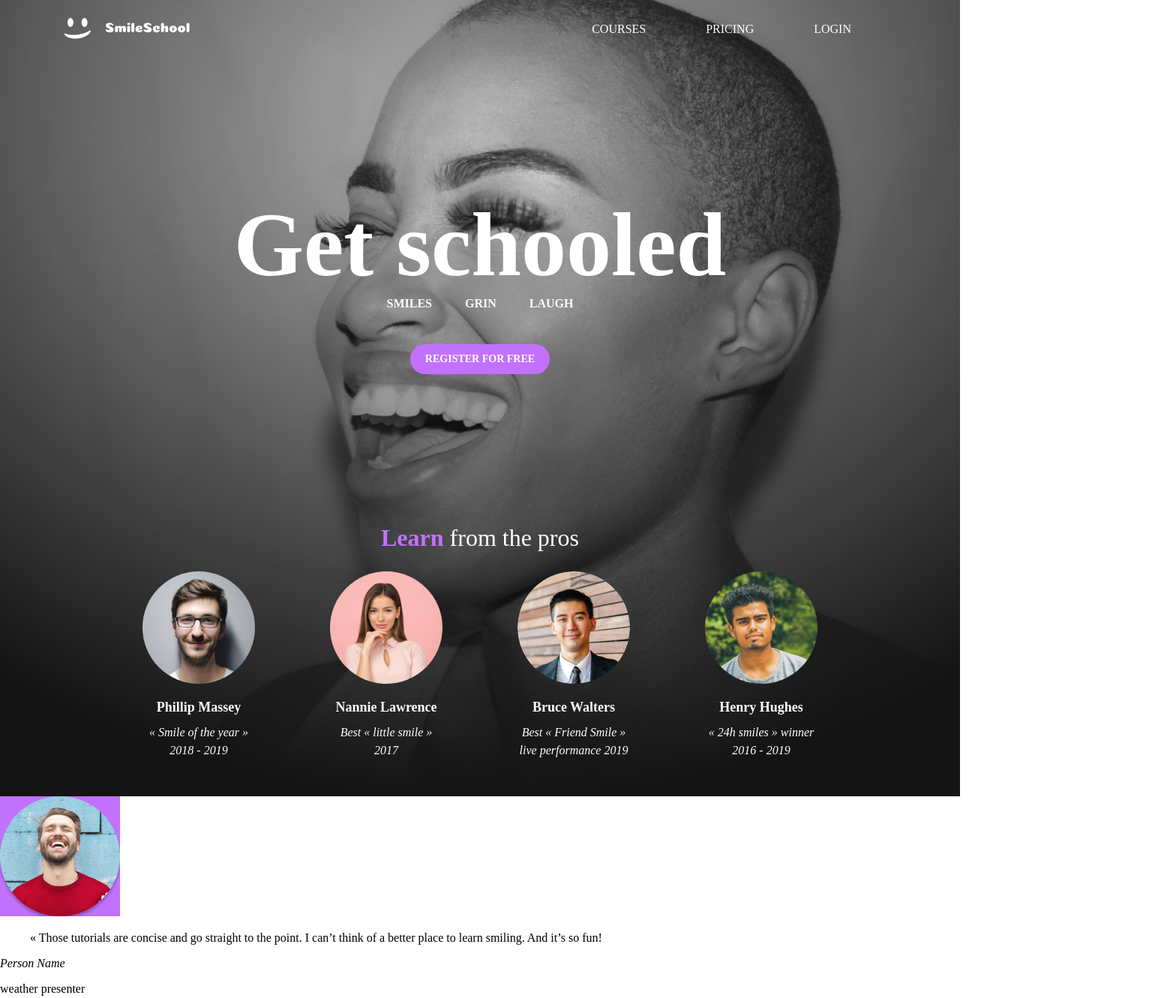
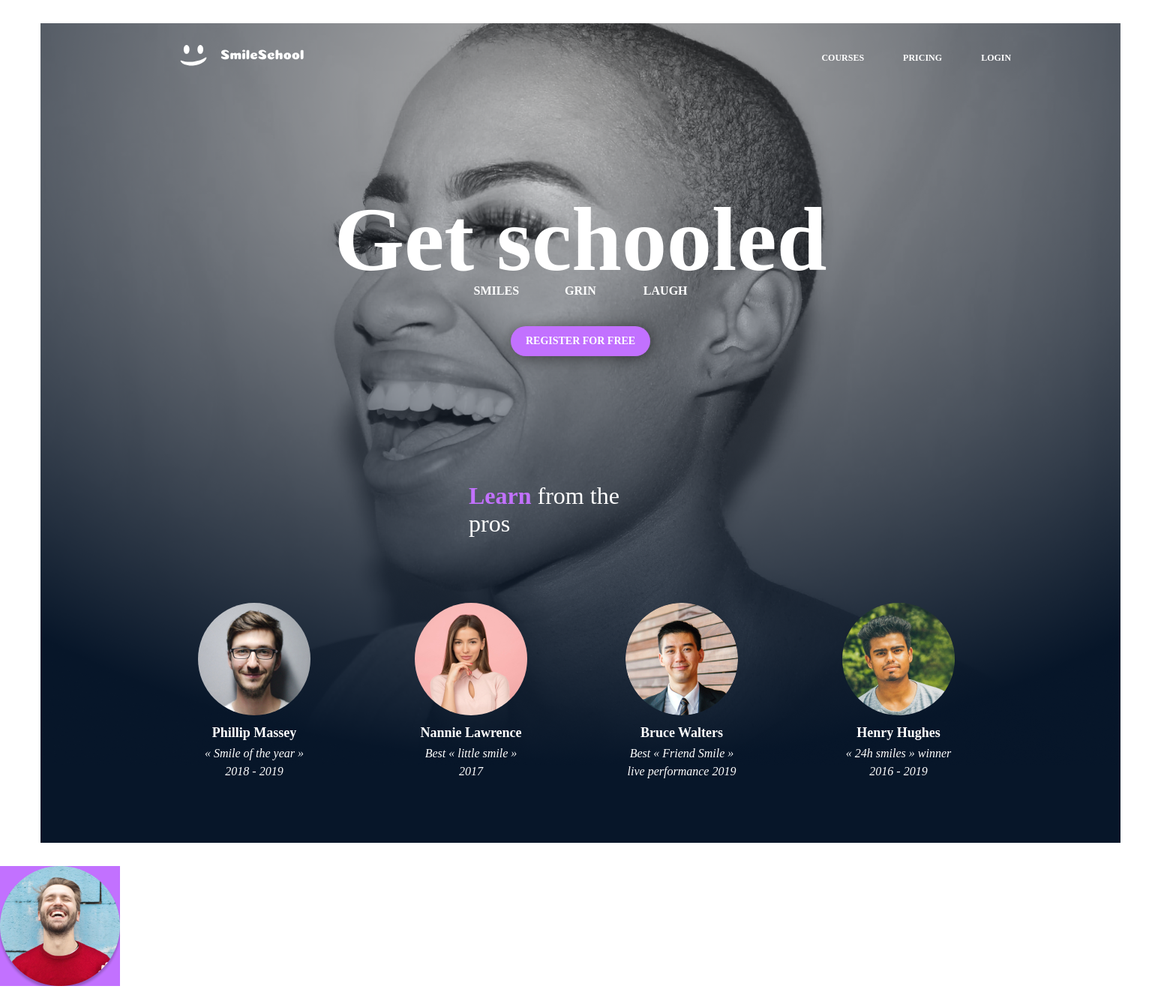
Before and after one commit to LeeWest89/atlas-web-development, a plain HTML site: page css_advanced/index.html in a window 1280 px wide. Shown: the top 1331 px of the page at 75% size, 1548 px wide, since content can reach past the window. Drawn offline with Linux system fonts and the light colour scheme.

Commit message:
I think this is as closes as i can make the header and banner it isn't perfect, going to let it rest and works some more on Monday

```diff
--- a/css_advanced/index.html
+++ b/css_advanced/index.html
@@ -11,11 +11,11 @@
     <!-- Header -->
       <header>
         <div>
-          <a href="#"><img src="images/logo.svg" alt="LOGO"></a>
-          <div>
-            <a href="#">COURSES</a>
-            <a href="#">PRICING</a>
-            <a href="#">LOGIN</a>
+          <a href="#" class="logo"><img src="images/logo.svg" alt="LOGO"></a>
+          <div class="header_words">
+            <a href="#" class="course">COURSES</a>
+            <a href="#" class="price">PRICING</a>
+            <a href="#" class="login">LOGIN</a>
           </div>
         </div>
       </header>
@@ -25,7 +25,7 @@
         <section class="banner">
           <div>
             <h1>Get schooled</h1>
-            <p class="words">SMILES GRIN LAUGH</p>
+            <p class="words">SMILES <span class="grin">GRIN</span> LAUGH</p>
             <div class="button_box">
               <button class="button1">REGISTER FOR FREE</button>
             </div>
@@ -33,22 +33,22 @@
           <div>
             <h2><span id="learn">Learn</span> from the pros</h2>
             <div class="professionials">
-              <div class="banner_person">
+              <div class="banner_person1">
                 <img src="images/banner1.jpg" alt="Image">
                 <h3>Phillip Massey</h3>
                 <p>« Smile of the year » 2018 - 2019</p>
               </div>
-              <div class="banner_person">
+              <div class="banner_person2">
                 <img src="images/banner2.jpg" alt="Image">
                 <h3>Nannie Lawrence</h3>
                 <p>Best « little smile » 2017</p>
               </div>
-              <div class="banner_person">
+              <div class="banner_person3">
                 <img src="images/banner3.jpg" alt="Image">
                 <h3>Bruce Walters</h3>
                 <p>Best « Friend Smile » live performance 2019</p>
               </div>
-              <div class="banner_person">
+              <div class="banner_person4">
                 <img src="images/banner4.jpg" alt="Image">
                 <h3>Henry Hughes</h3>
                 <p>« 24h smiles » winner 2016 - 2019</p>
--- a/css_advanced/styles.css
+++ b/css_advanced/styles.css
@@ -1,29 +1,23 @@
 body {
     margin: 0;
-    padding: 0;
+    width: 100%;
+    height: 100%;
 }
 
 .background_image {
-    position: relative;
-}
-
-.background_image::before{
-    content: "";
-    position: absolute;
-    width: 100%;
-    height: 100%;
-    background: radial-gradient(85.9% 85.9% at 50% 14.1%, rgba(41, 48, 61, 0.00) 0%, #071629 100%), url('images/laughing.jpg');
-    background-size: cover;
+    background-image: url("images/laughing_grey.png");
+    width: 1448.15px;
+    height: 1055px;
+    flex-shrink: 0;
+    background-position: center;
     background-repeat: no-repeat;
-    background-blend-mode: normal, color;
-    filter: grayscale(100%);
-    z-index: -1;
+    padding: 50px;
+    color: white;
 }
 
 .header,
 .banner{
     position: relative;
-    z-index: 1;
 }
 
 header div {
@@ -31,25 +25,51 @@ header div {
     color: #FFFFFF;
     justify-content: space-between;
     align-items: center;
-    padding: 10px 50px;
+    padding-top: 10px;
+    padding-left: 50px;
+    padding-right: 50px;
+    padding-bottom: 5px;
+}
+
+header .logo {
+    padding-left: 140px;
+    width: 167.016px;
+    height: 29.461px;
+    flex-shrink: 0;
 }
 
 header div a {
     display: flex;
-    padding: 10px 35px;
     color: white;
     margin-right: 10px;
+    word-spacing: 52px;
     text-decoration: none;
+    font-size: 12px;
+    font-weight: 700;
     color: #FFFFFF;
     font-family: Source Sans Pro;
+}
 
+header .course {
+    padding-right: 52px;
+    margin-right: 0px;
+}
+
+header .login {
+    padding-left: 52px;
+    padding-right: 50px;
+    margin: 0px;
+}
+
+header .price {
+    margin: 0px;
 }
 
 .banner {
     display: flex;
     flex-direction: column;
-    justify-content: center;
-    align-items: center;
+    /* justify-content: center; */
+    /* align-items: center; */
     font-family: Source Sans Pro;
 }
 
@@ -62,7 +82,7 @@ header div a {
     font-weight: 700;
     line-height: normal;
     margin-bottom: 0px;
-    margin-top: 180px;
+    margin-top: 155.52px;
 }
 
 .banner .words {
@@ -73,9 +93,13 @@ header div a {
     font-style: normal;
     font-weight: 700;
     line-height: normal;
-    word-spacing: 40px;
-    margin-top: 0px;
-    margin-bottom: 25px;
+    margin-top: -10px;
+    margin-bottom: 19px;
+}
+
+.banner .grin {
+    padding-left: 57px;
+    padding-right: 59px;
 }
 
 .banner .button1 {
@@ -83,7 +107,7 @@ header div a {
     background: #C271FF;
     color: #FFFFFF;
     padding: 12px 20px;
-    margin-top: 20px;
+    margin-top: 19px;
     border: 0;
     border-radius: 50px;
     text-align: center;
@@ -92,25 +116,28 @@ header div a {
     font-style: normal;
     font-weight: 600;
     line-height: normal;
+    box-shadow: 0px 2px 20px 0px rgba(0, 0, 0, 0.50);
 }
 
 .banner .button_box {
     display: flex;
     justify-content: center;
     align-items: center;
-    margin-top: 20px;
 }
 
 .banner h2 {
     color: #FFFFFF;
-    text-align: center;
+    /* text-align: center; */
     font-family: "Source Sans Pro";
     font-size: 32px;
     font-style: normal;
     font-weight: 300;
     line-height: normal;
-    margin-top: 200px;
-    margin-bottom: 26px;
+    margin-top: 168px;
+    margin-bottom: 87px;
+    width: 261px;
+    padding-left: 575px;
+    padding-right: 604px;
 }
 
 #learn {
@@ -124,14 +151,123 @@ header div a {
 
 .professionials {
     display: flex;
-    justify-content: space-around;
     margin-top: 125px;
+    margin-left: 214px;
+    margin-right: 217px;
     padding-bottom: 150px;
-    gap: 100px;
     margin-top: 10px;
 }
 
-.banner_person {
+.professionials img {
+    border-radius: 50%;
+}
+
+.banner_person1 {
+    display: flex;
+    justify-content: space-between;
+    align-items: center;
+    width: 150px;
+    height: 150px;
+    flex-shrink: 0;
+    flex-flow: column;
+    padding-right: 139px;
+}
+
+.banner_person1 h3 {
+    color: #FFFFFF;
+    text-align: center;
+    font-family: Source Sans Pro;
+    font-size: 18px;
+    font-style: normal;
+    font-weight: 900;
+    line-height: 27px;
+    margin-top: 10px;
+    margin-bottom: 2px;
+}
+
+.banner_person1 p {
+    color: #FFFFFF;
+    text-align: center;
+    font-family: Source Sans Pro;
+    font-size: 16px;
+    font-style: italic;
+    font-weight: 400;
+    line-height: 24px;
+    margin-top: 0px;
+    margin-bottom: 98px;
+}
+
+.banner_person2 {
+    display: flex;
+    justify-content: space-between;
+    align-items: center;
+    width: 150px;
+    height: 150px;
+    flex-shrink: 0;
+    flex-flow: column;
+    padding-right: 131px;
+}
+
+.banner_person2 h3 {
+    color: #FFFFFF;
+    text-align: center;
+    font-family: Source Sans Pro;
+    font-size: 18px;
+    font-style: normal;
+    font-weight: 900;
+    line-height: 27px;
+    margin-top: 10px;
+    margin-bottom: 2px;
+}
+
+.banner_person2 p {
+    color: #FFFFFF;
+    text-align: center;
+    font-family: Source Sans Pro;
+    font-size: 16px;
+    font-style: italic;
+    font-weight: 400;
+    line-height: 24px;
+    margin-top: 0px;
+    margin-bottom: 98px;
+}
+
+.banner_person3 {
+    display: flex;
+    justify-content: space-between;
+    align-items: center;
+    width: 150px;
+    height: 150px;
+    flex-shrink: 0;
+    flex-flow: column;
+    padding-right: 139px;
+}
+
+.banner_person3 h3 {
+    color: #FFFFFF;
+    text-align: center;
+    font-family: Source Sans Pro;
+    font-size: 18px;
+    font-style: normal;
+    font-weight: 900;
+    line-height: 27px;
+    margin-top: 10px;
+    margin-bottom: 2px;
+}
+
+.banner_person3 p {
+    color: #FFFFFF;
+    text-align: center;
+    font-family: Source Sans Pro;
+    font-size: 16px;
+    font-style: italic;
+    font-weight: 400;
+    line-height: 24px;
+    margin-top: 0px;
+    margin-bottom: 98px;
+}
+
+.banner_person4 {
     display: flex;
     justify-content: space-between;
     align-items: center;
@@ -141,7 +277,7 @@ header div a {
     flex-flow: column;
 }
 
-.banner_person h3 {
+.banner_person4 h3 {
     color: #FFFFFF;
     text-align: center;
     font-family: Source Sans Pro;
@@ -149,9 +285,11 @@ header div a {
     font-style: normal;
     font-weight: 900;
     line-height: 27px;
+    margin-top: 10px;
+    margin-bottom: 2px;
 }
 
-.banner_person p {
+.banner_person4 p {
     color: #FFFFFF;
     text-align: center;
     font-family: Source Sans Pro;
@@ -159,9 +297,6 @@ header div a {
     font-style: italic;
     font-weight: 400;
     line-height: 24px;
-    margin-top: -10px;
+    margin-top: 0px;
+    margin-bottom: 98px;
 }
-
-.banner_person img {
-    border-radius: 50%;
-}
```
